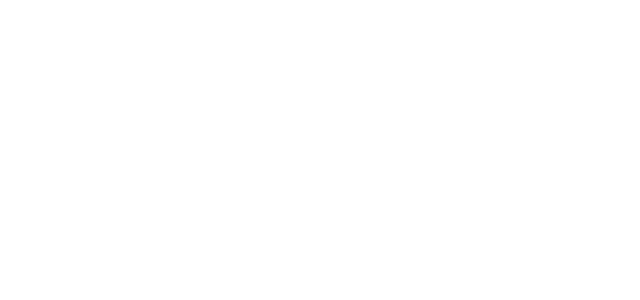
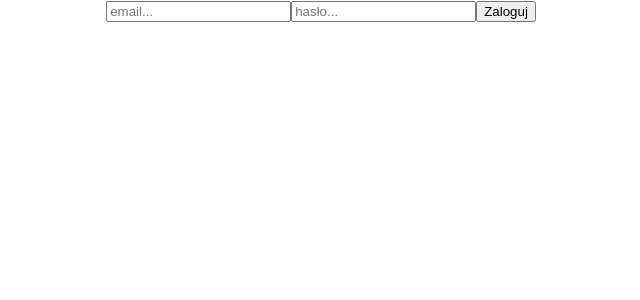
Before and after one commit to SebastianArmata22/timetable, a React (Create React App) app: page / in a window 1280 px wide. Shown: the top 300 px of the page, without its empty margins (319-959 px from the left). Built offline with nearby package versions, Linux system fonts and the light colour scheme.

Commit message:
add login

```diff
--- a/src/App.js
+++ b/src/App.js
@@ -1,9 +1,10 @@
 import './App.css';
+import Login from './components/login/Login';
 
 function App() {
   return (
     <div className="App">
-
+      <Login />
     </div>
   );
 }
--- a/src/components/login/Login.js
+++ b/src/components/login/Login.js
@@ -0,0 +1,29 @@
+import React, { useState } from 'react'
+
+const Login = () => {
+    const [userCredential, setuserCredential]= useState({
+        email: "",
+        password: ""
+    })
+    const changeUserCredential=(event)=>{
+        const {name, value}=event.target
+        setuserCredential(prevState => ({
+            ...prevState,
+            [name]: value
+        }))
+    }
+    const login=(event)=>{
+        event.preventDefault()
+    }
+    return (
+        <form onSubmit={login}>
+            <input name="email" type="email" placeholder="email..." value={userCredential.email}
+                onChange={changeUserCredential}></input>
+            <input name="password" type="password" placeholder="hasło..." value={userCredential.password}
+                onChange={changeUserCredential}></input>
+            <input type="submit" value="Zaloguj"></input>
+        </form>
+    )
+}
+
+export default Login
```
